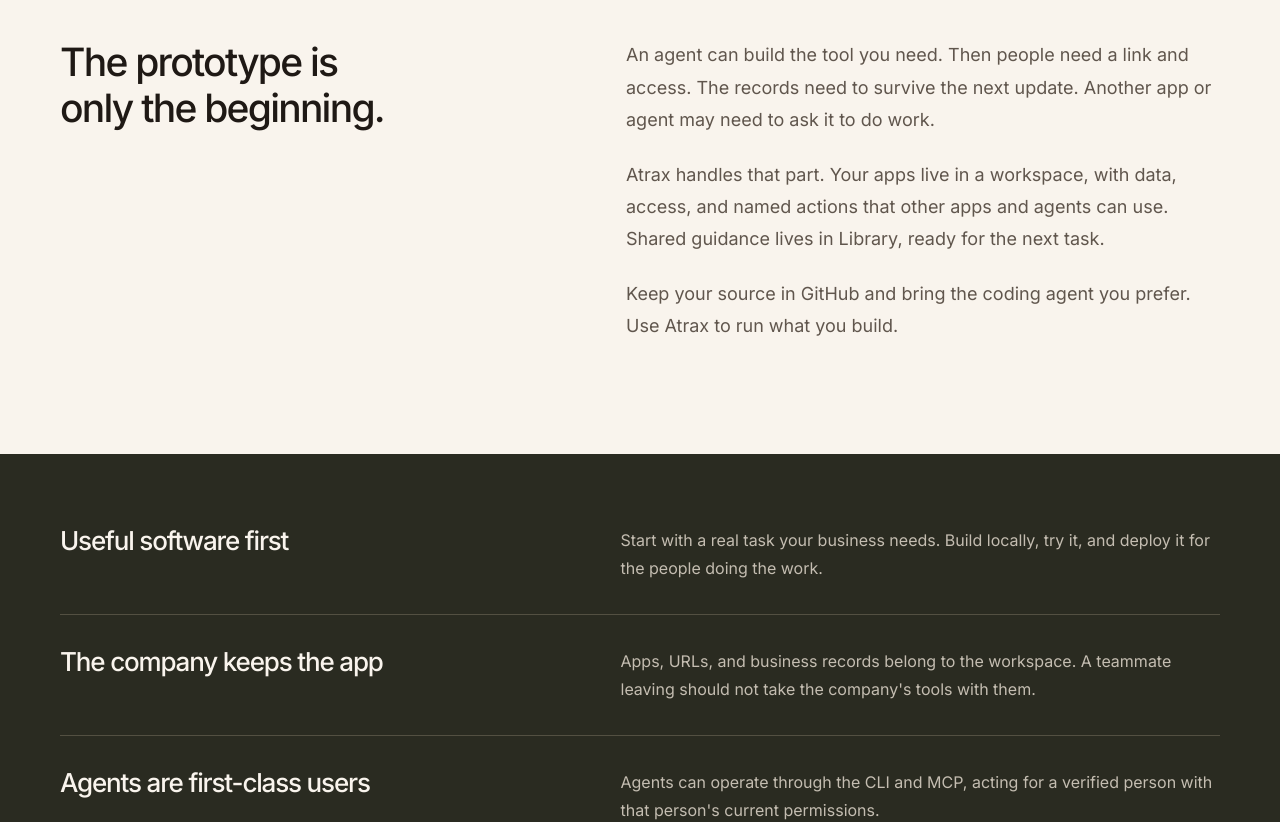
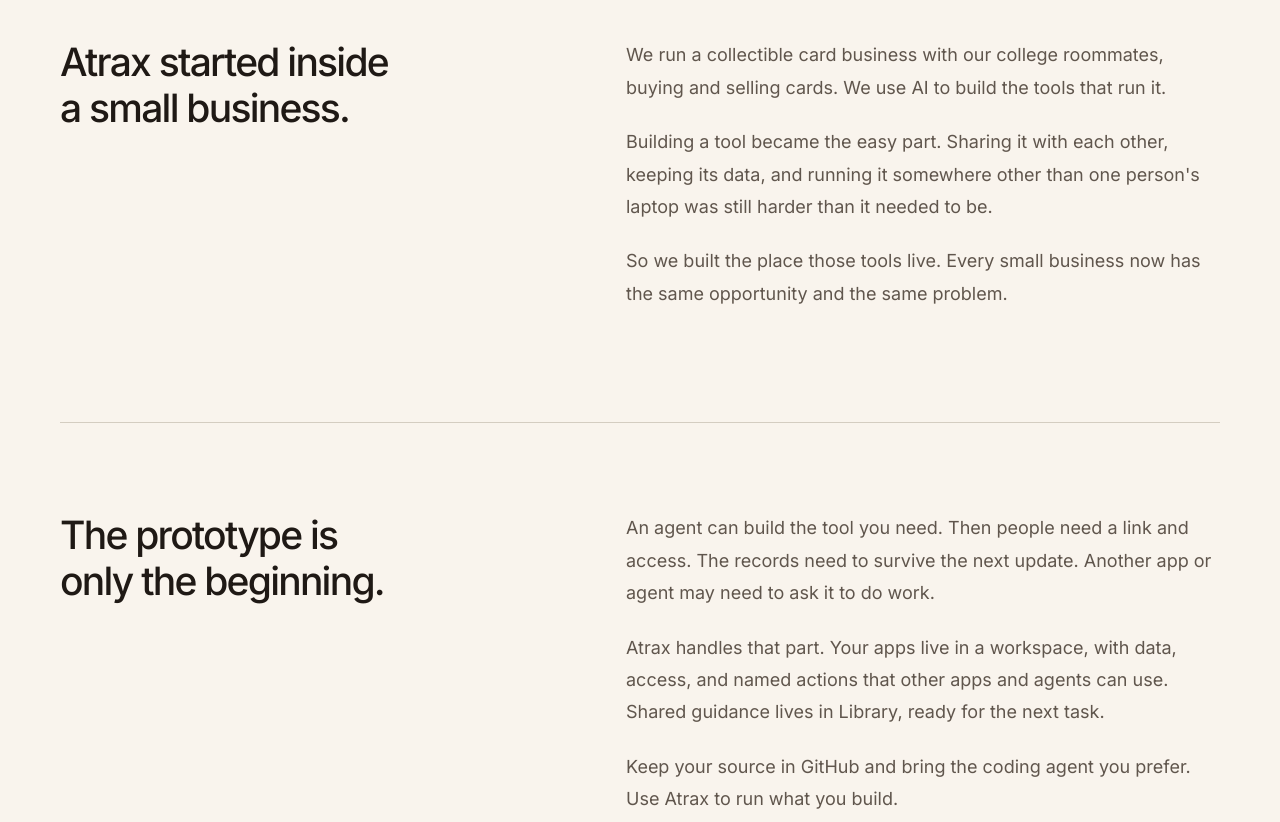
Before and after one commit to rishabhsai/atrax, a Next.js app: page /company in a window 1280 px wide. Shown: the part 740-1562 px from the top of the page. Built offline with nearby package versions, Linux system fonts and the light colour scheme.

Commit message:
Name small businesses in the hero and tell the Atrax origin story

```diff
--- a/app/company/page.tsx
+++ b/app/company/page.tsx
@@ -20,6 +20,26 @@
         <Link className="button button-dark" href="/solutions">Explore the use cases <span aria-hidden="true">→</span></Link>
       </SupportHero>
       <section className={`${styles.section} ${styles.shell} ${styles.thesis}`}>
+        <div className={styles.intro}>
+          <h2>Atrax started inside a small business.</h2>
+        </div>
+        <div>
+          <p>
+            We run a collectible card business with our college roommates,
+            buying and selling cards. We use AI to build the tools that run it.
+          </p>
+          <p>
+            Building a tool became the easy part. Sharing it with each other,
+            keeping its data, and running it somewhere other than one
+            person&apos;s laptop was still harder than it needed to be.
+          </p>
+          <p>
+            So we built the place those tools live. Every small business now
+            has the same opportunity and the same problem.
+          </p>
+        </div>
+      </section>
+      <section className={`${styles.section} ${styles.shell} ${styles.thesis} ${styles.rule}`}>
         <div className={styles.intro}>
           <h2>The prototype is only the beginning.</h2>
         </div>
--- a/app/layout.tsx
+++ b/app/layout.tsx
@@ -33,11 +33,11 @@
     template: "%s | Atrax",
   },
   description:
-    "Build with your agent. Atrax runs your apps, keeps their data, and connects your team.",
+    "For small businesses building their own tools with AI. Atrax runs your apps, keeps their data, and connects your team.",
   openGraph: {
     title: "Atrax | A cloud for everyone.",
     description:
-      "Build with your agent. Atrax runs your apps, keeps their data, and connects your team.",
+      "For small businesses building their own tools with AI. Atrax runs your apps, keeps their data, and connects your team.",
     type: "website",
     siteName: "Atrax",
     images: [
@@ -53,7 +53,7 @@
     card: "summary_large_image",
     title: "Atrax | A cloud for everyone.",
     description:
-      "Build with your agent. Atrax runs your apps, keeps their data, and connects your team.",
+      "For small businesses building their own tools with AI. Atrax runs your apps, keeps their data, and connects your team.",
     images: ["/og.png"],
   },
 };
--- a/app/page.tsx
+++ b/app/page.tsx
@@ -13,8 +13,8 @@
         <div className={styles["hero-copy"]}>
           <h1 id="hero-title">A cloud for everyone.</h1>
           <p>
-            Build with your agent. Atrax runs your apps, keeps their data, and
-            connects your team.
+            For small businesses building their own tools with AI. Atrax runs
+            your apps, keeps their data, and connects your team.
           </p>
           <AgentCommand />
           <div className={styles["hero-note"]}>
```
